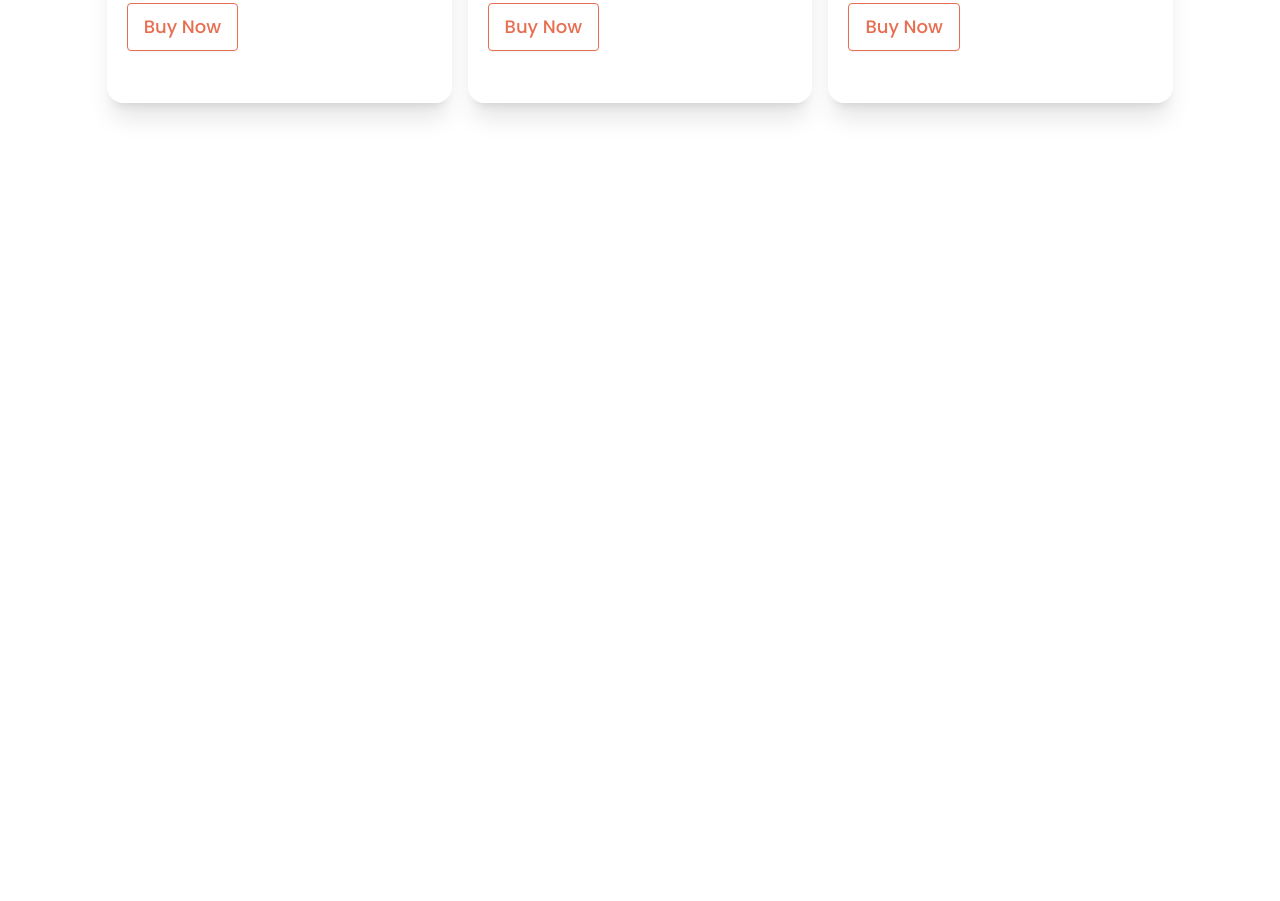
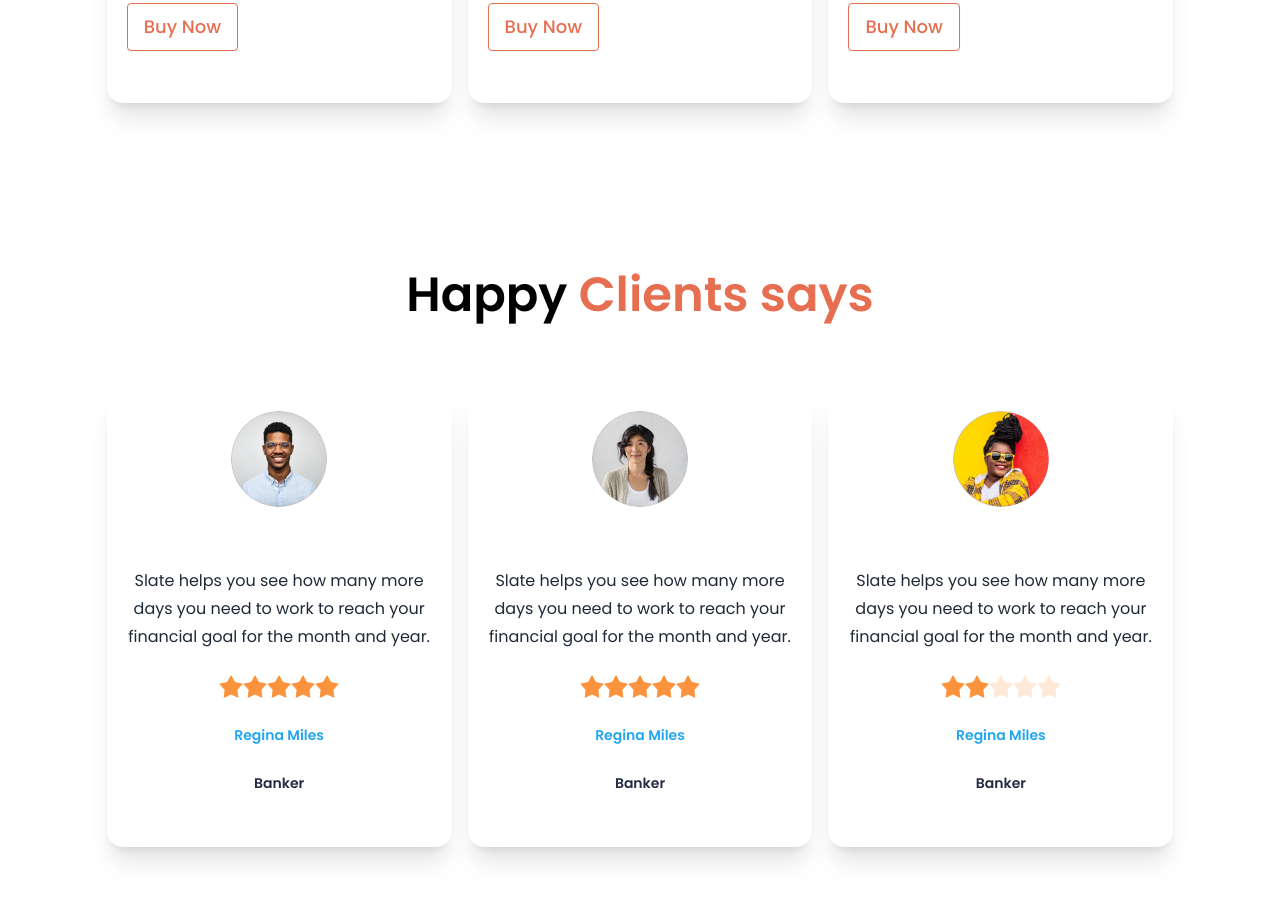
Before and after one commit to md-zeon/Biker-Zone, a plain HTML site: page index.html in a window 1280 px wide. Shown: the part 2004-2905 px from the top of the page. Before the commit the page ends 2323 px from the top, so only its background shows below. Drawn offline with nearby package versions, Linux system fonts and the light colour scheme.

Commit message:
Happy Client Section Complete

```diff
--- a/index.html
+++ b/index.html
@@ -196,7 +196,98 @@ do amet sint. Velit officia consequat duis enim velit mollit. Exercitation venia
 						</div>
 					</div>
 				</div>
+			</section>
+			<!-- Latest News Section End -->
 
+			<!-- Happy Clients Section Start -->
+			<section class="my-32">
+				<h2 class="text-3xl sm:text-5xl text-center text-black font-bold sm:font-semibold mb-8">
+					Happy <span class="text-bike-primary">Clients says</span>
+				</h2>
+				<div class="grid grid-cols-1 gap-4 sm:grid-cols-2 lg:grid-cols-3 py-10">
+					<!-- Rating 1 -->
+					<div class="card text-center p-5 bg-base-100 shadow-xl">
+						<div class="avatar">
+							<div class="w-24 mx-auto rounded-full">
+							  <img src="images/others/user-1.png" alt="">
+							</div>
+						  </div>
+						<div class="card-body px-0">
+						  <p class="text-sm sm:text-base sm:leading-7 mt-7 mb-4">
+								Slate helps you see how many more days you need to work to reach your financial goal for the month and year.
+						  </p>
+						  <div class="rating mx-auto">
+							<input type="radio" name="rating-2" class="mask mask-star-2 bg-orange-400" />
+							<input
+							  type="radio"
+							  name="rating-2"
+							  class="mask mask-star-2 bg-orange-400"
+							  checked="checked" />
+							<input type="radio" name="rating-2" class="mask mask-star-2 bg-orange-400" />
+							<input type="radio" name="rating-2" class="mask mask-star-2 bg-orange-400" />
+							<input type="radio" name="rating-2" class="mask mask-star-2 bg-orange-400" />
+						  </div>
+							<p class="text-[#23A6F0] my-4 text-sm leading-6 font-semibold">Regina Miles</p>
+							<p class="text-[#252B42] text-sm leading-6 font-semibold">Banker</p>
+						</div>
+					</div>
+					<!-- Rating 2 -->
+					<div class="card text-center p-5 bg-base-100 shadow-xl">
+						<div class="avatar">
+							<div class="w-24 mx-auto rounded-full">
+							  <img src="images/others/user-2.png" alt="">
+							</div>
+						  </div>
+						<div class="card-body px-0">
+						  <p class="text-sm sm:text-base sm:leading-7 mt-7 mb-4">
+								Slate helps you see how many more days you need to work to reach your financial goal for the month and year.
+						  </p>
+						  <div class="rating mx-auto">
+							<input type="radio" name="rating-2" class="mask mask-star-2 bg-orange-400" />
+							<input
+							  type="radio"
+							  name="rating-2"
+							  class="mask mask-star-2 bg-orange-400"
+							  checked="checked" />
+							<input type="radio" name="rating-2" class="mask mask-star-2 bg-orange-400" />
+							<input type="radio" name="rating-2" class="mask mask-star-2 bg-orange-400" />
+							<input type="radio" name="rating-2" class="mask mask-star-2 bg-orange-400" />
+						  </div>
+							<p class="text-[#23A6F0] my-4 text-sm leading-6 font-semibold">Regina Miles</p>
+							<p class="text-[#252B42] text-sm leading-6 font-semibold">Banker</p>
+						</div>
+					</div>
+					<!-- Rating 3 -->
+					<div class="card text-center p-5 bg-base-100 shadow-xl">
+						<div class="avatar">
+							<div class="w-24 mx-auto rounded-full">
+							  <img src="images/others/user-3.png" alt="">
+							</div>
+						  </div>
+						<div class="card-body px-0">
+						  <p class="text-sm sm:text-base sm:leading-7 mt-7 mb-4">
+								Slate helps you see how many more days you need to work to reach your financial goal for the month and year.
+						  </p>
+						  <div class="rating mx-auto">
+							<input type="radio" name="rating-2" class="mask mask-star-2 bg-orange-400" />
+							<input
+							  type="radio"
+							  name="rating-2"
+							  class="mask mask-star-2 bg-orange-400"
+							  checked="checked" />
+							<input type="radio" name="rating-2" class="mask mask-star-2 bg-orange-400" />
+							<input type="radio" name="rating-2" class="mask mask-star-2 bg-orange-400" />
+							<input type="radio" name="rating-2" class="mask mask-star-2 bg-orange-400" />
+						  </div>
+							<p class="text-[#23A6F0] my-4 text-sm leading-6 font-semibold">Regina Miles</p>
+							<p class="text-[#252B42] text-sm leading-6 font-semibold">Banker</p>
+						</div>
+					</div>
+				</div>
+			</section>
+			<!-- Happy Clients Section End -->
+			 <!-- Frequently Asked Questions Section Start -->
+			 <!-- Frequently Asked Questions Section End -->
 		</main>
 		<footer></footer>
 	</body>
```
